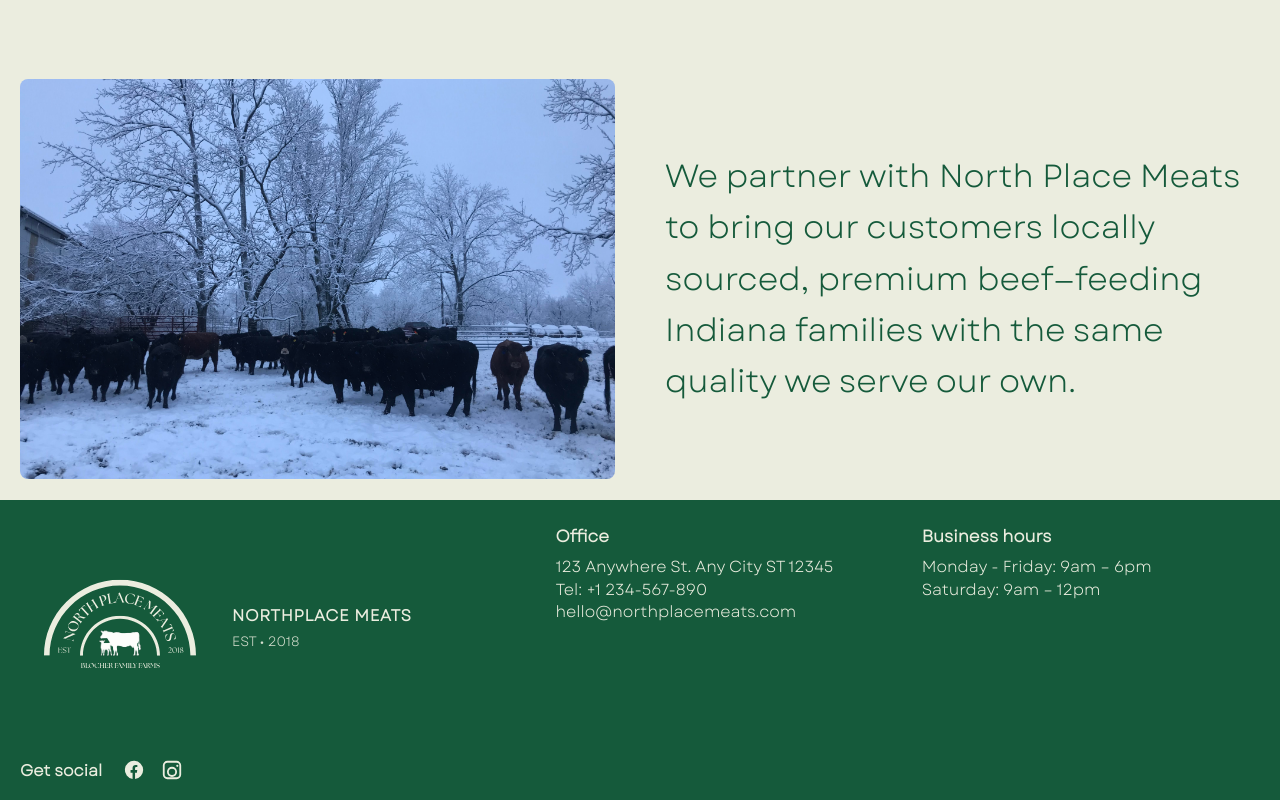
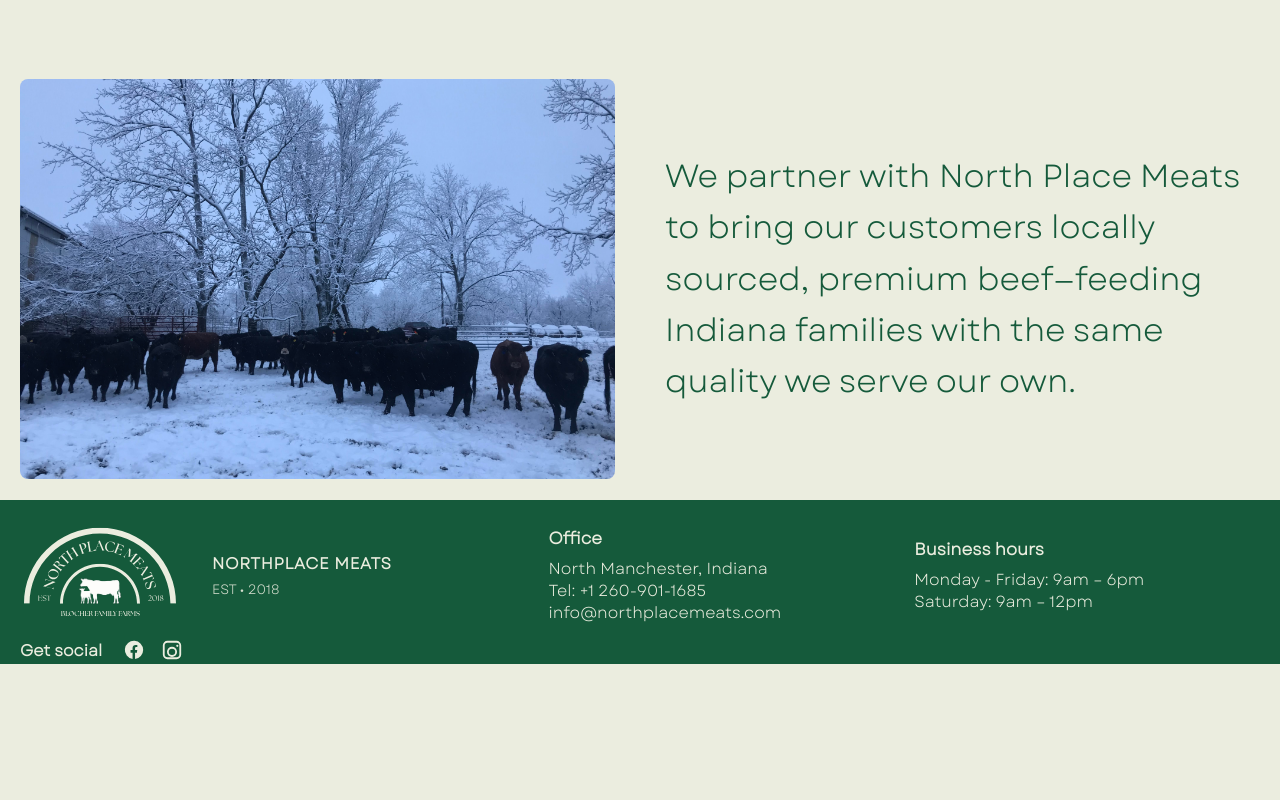
Before and after one commit to tnthreat33/north-place-meats, a React (Create React App) app: page /aboutus in a window 1280 px wide. Shown: the part 1095-1895 px from the top of the page. After the commit the page ends 1773 px from the top, so only its background shows below. Built offline with nearby package versions, Linux system fonts and the light colour scheme.

Commit message:
fix footer css

```diff
--- a/src/App.css
+++ b/src/App.css
@@ -289,21 +289,21 @@
 .footer {
   background: #155a3b;
   color:  #ebeddf;
-  padding: 24px 20px 16px;
   border-top: 1px solid #ebeddf;
 }
 
 .footer-top {
   display: grid;
   grid-template-columns: 1.5fr 1fr 1fr;
-  gap: 28px;
-  align-items: start;
+  max-height: 150px;
+  align-items: center;
 }
 
 .footer-logo {
   display: flex;
   align-items: center;
   gap: 12px;
+  max-height: 150px;
 }
 
 .logo-mark img{
@@ -358,6 +358,8 @@
   display: flex;
   align-items: center;
   gap: 14px;
+  padding-left: 20px;
+  margin-top:-40px;
 }
 
 .social-label {
--- a/src/pages/Footer.js
+++ b/src/pages/Footer.js
@@ -19,9 +19,9 @@
         <div className="footer-block">
           <h4>Office</h4>
           <address>
-            123 Anywhere St. Any City ST 12345<br />
-            Tel: <a href="tel:+1234567890">+1 234-567-890</a><br />
-            <a href="mailto:hello@reallygreatsite.com">hello@northplacemeats.com</a>
+            North Manchester, Indiana<br />
+            Tel: <a href="tel:+12609011685">+1 260-901-1685</a><br />
+            <a href="mailto:info@northplacemeats.com">info@northplacemeats.com</a>
           </address>
         </div>
 
```
